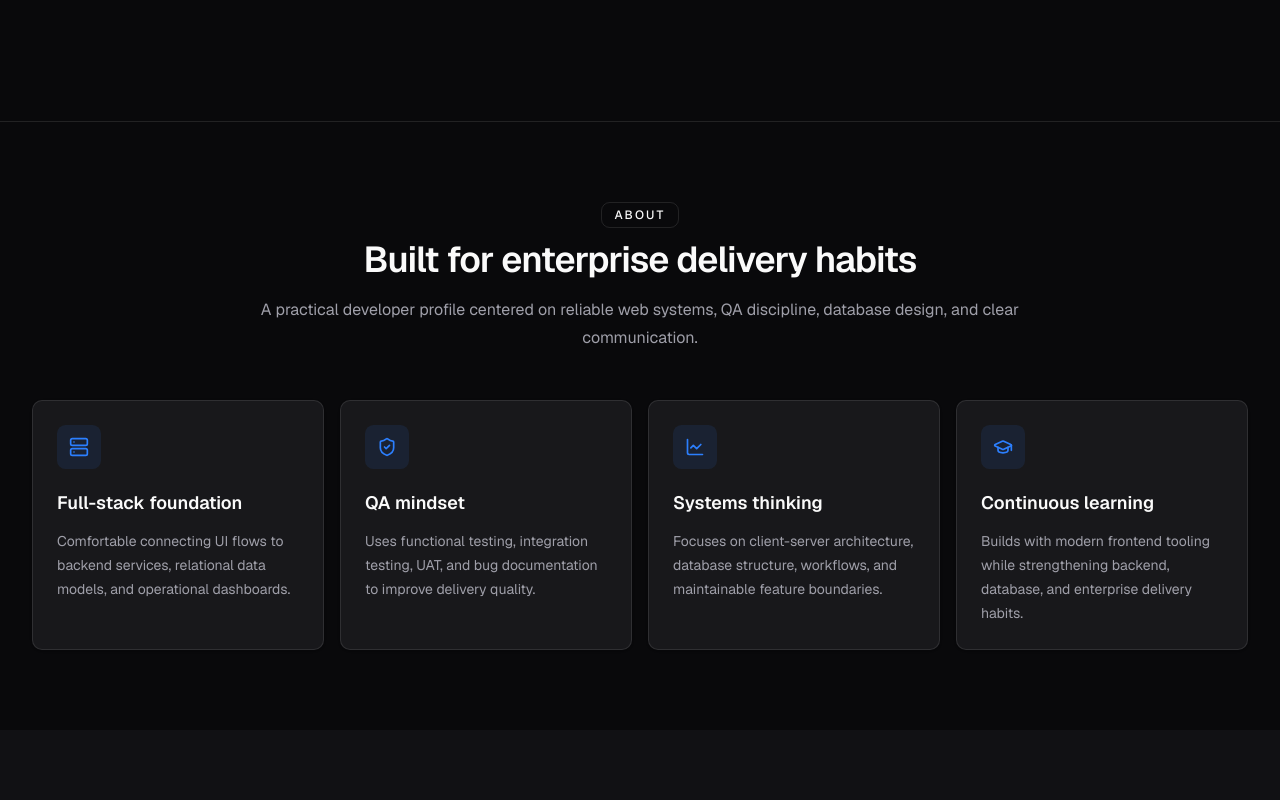
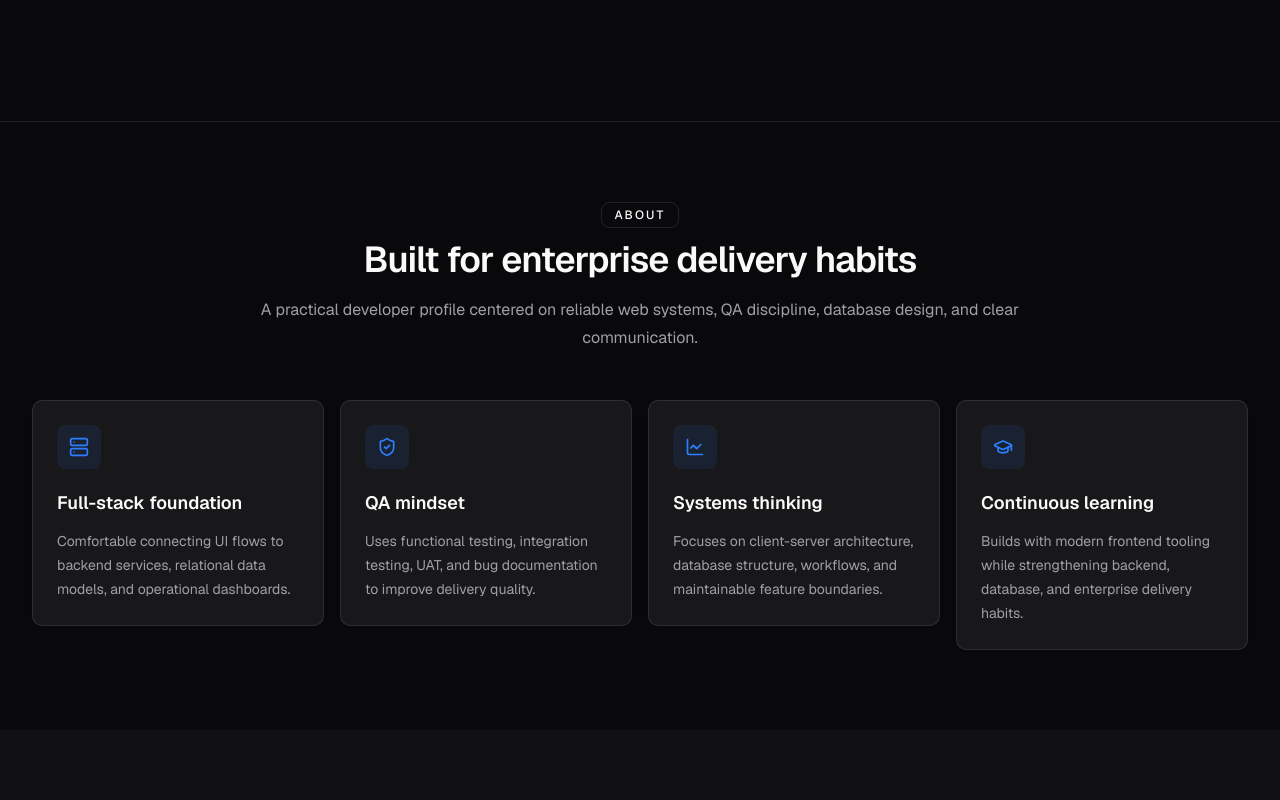
Before and after one commit to Jay-Scripts/CODEX-CRASH-COURSE, a Next.js app: page / in a window 1280 px wide. Shown: the part 680-1480 px from the top of the page. Built offline with nearby package versions, Linux system fonts and the light colour scheme.

Commit message:
optimized sections in page

```diff
--- a/components/sections/home/about-section.tsx
+++ b/components/sections/home/about-section.tsx
@@ -1,6 +1,7 @@
 import { Card, CardContent } from "@/components/ui/card";
 import { aboutHighlights } from "@/constants/portfolio.constants";
 import { AnimatedSection } from "./animated-section";
+import { RevealGroup, RevealItem } from "./scroll-reveal";
 import { SectionHeading } from "./section-heading";
 
 /**
@@ -8,18 +9,21 @@ import { SectionHeading } from "./section-heading";
  */
 export const AboutSection = () => (
   <AnimatedSection className="px-4 py-20 sm:px-6 lg:px-8" id="about">
-    <div className="mx-auto max-w-7xl">
+    <RevealGroup className="mx-auto max-w-7xl">
+      <RevealItem>
         <SectionHeading
           description="A practical developer profile centered on reliable web systems, QA discipline, database design, and clear communication."
           eyebrow="About"
           title="Built for enterprise delivery habits"
         />
-      <div className="grid gap-4 md:grid-cols-2 xl:grid-cols-4">
+      </RevealItem>
+      <RevealGroup className="grid gap-4 md:grid-cols-2 xl:grid-cols-4">
         {aboutHighlights.map((item) => {
           const Icon = item.icon;
 
           return (
-            <Card key={item.title}>
+            <RevealItem key={item.title}>
+              <Card>
                 <CardContent className="p-6">
                   <div className="mb-5 grid size-11 place-items-center rounded-md bg-primary/10 text-primary">
                     <Icon className="size-5" />
@@ -30,9 +34,10 @@ export const AboutSection = () => (
                   </p>
                 </CardContent>
               </Card>
+            </RevealItem>
           );
         })}
-      </div>
-    </div>
+      </RevealGroup>
+    </RevealGroup>
   </AnimatedSection>
 );
--- a/components/sections/home/animated-section.tsx
+++ b/components/sections/home/animated-section.tsx
@@ -5,6 +5,11 @@ import type { ComponentProps } from "react";
 import { cn } from "@/lib/utils";
 
 type AnimatedSectionProps = ComponentProps<typeof motion.section>;
+
+const sectionRevealState = {
+  hidden: {},
+  visible: {},
+};
 
 /**
  * Displays a reusable motion-powered section wrapper with viewport reveal.
@@ -16,10 +21,10 @@ export const AnimatedSection = ({
 }: AnimatedSectionProps) => (
   <motion.section
     className={cn("scroll-mt-24", className)}
-    initial={{ opacity: 0, y: 18 }}
-    transition={{ duration: 0.45, ease: "easeOut" }}
+    initial="hidden"
+    variants={sectionRevealState}
     viewport={{ once: true, amount: 0.18 }}
-    whileInView={{ opacity: 1, y: 0 }}
+    whileInView="visible"
     {...props}
   >
     {children}
--- a/components/sections/home/contact-section.tsx
+++ b/components/sections/home/contact-section.tsx
@@ -5,6 +5,7 @@ import { Button } from "@/components/ui/button";
 import { Card, CardContent } from "@/components/ui/card";
 import { AnimatedSection } from "./animated-section";
 import { ContactForm } from "./contact-form";
+import { RevealGroup, RevealItem } from "./scroll-reveal";
 import { SectionHeading } from "./section-heading";
 
 const contactLinks = [
@@ -33,13 +34,16 @@ export const ContactSection = () => (
     className="bg-muted/30 px-4 py-20 sm:px-6 lg:px-8"
     id="contact"
   >
-    <div className="mx-auto max-w-6xl">
+    <RevealGroup className="mx-auto max-w-6xl">
+      <RevealItem>
         <SectionHeading
           description="Make it easy for recruiters to verify links, download a resume, and start a conversation."
           eyebrow="Contact"
           title="Ready for junior full-stack interviews"
         />
-      <div className="grid gap-6 lg:grid-cols-[0.85fr_1.15fr]">
+      </RevealItem>
+      <RevealGroup className="grid gap-6 lg:grid-cols-[0.85fr_1.15fr]">
+        <RevealItem>
           <Card>
             <CardContent className="space-y-4 p-6">
               {contactLinks.map((item) => {
@@ -78,12 +82,15 @@ export const ContactSection = () => (
               </Button>
             </CardContent>
           </Card>
+        </RevealItem>
+        <RevealItem>
           <Card>
             <CardContent className="p-6">
               <ContactForm />
             </CardContent>
           </Card>
-      </div>
-    </div>
+        </RevealItem>
+      </RevealGroup>
+    </RevealGroup>
   </AnimatedSection>
 );
--- a/components/sections/home/education-section.tsx
+++ b/components/sections/home/education-section.tsx
@@ -3,6 +3,7 @@ import { education } from "@/constants/portfolio.constants";
 import { Badge } from "@/components/ui/badge";
 import { Card, CardContent } from "@/components/ui/card";
 import { AnimatedSection } from "./animated-section";
+import { RevealGroup, RevealItem } from "./scroll-reveal";
 import { SectionHeading } from "./section-heading";
 
 /**
@@ -10,12 +11,15 @@ import { SectionHeading } from "./section-heading";
  */
 export const EducationSection = () => (
   <AnimatedSection className="px-4 py-20 sm:px-6 lg:px-8" id="education">
-    <div className="mx-auto max-w-5xl">
+    <RevealGroup className="mx-auto max-w-5xl">
+      <RevealItem>
         <SectionHeading
           description="Academic foundation in information technology with coursework focused on full-stack development, database systems, software engineering, and systems analysis."
           eyebrow="Education"
           title="BSIT foundation in systems, software, and database development"
         />
+      </RevealItem>
+      <RevealItem>
         <Card>
           <CardContent className="grid gap-8 p-6 md:grid-cols-[0.8fr_1.2fr]">
             <div>
@@ -41,6 +45,7 @@ export const EducationSection = () => (
             </div>
           </CardContent>
         </Card>
-    </div>
+      </RevealItem>
+    </RevealGroup>
   </AnimatedSection>
 );
--- a/components/sections/home/project-filter.tsx
+++ b/components/sections/home/project-filter.tsx
@@ -7,6 +7,7 @@ import { Badge } from "@/components/ui/badge";
 import { Button } from "@/components/ui/button";
 import { Card, CardContent } from "@/components/ui/card";
 import type { Project, ProjectCategory } from "@/types/portfolio.types";
+import { RevealGroup, RevealItem } from "./scroll-reveal";
 
 const filters: { label: string; value: ProjectCategory }[] = [
   { label: "All", value: "all" },
@@ -40,23 +41,25 @@ export const ProjectFilter = ({ projects }: ProjectFilterProps) => {
   }, [activeFilter, projects]);
 
   return (
-    <div>
-      <div className="mb-8 flex flex-wrap justify-center gap-2">
+    <RevealGroup>
+      <RevealGroup className="mb-8 flex flex-wrap justify-center gap-2">
         {filters.map((filter) => (
+          <RevealItem key={filter.value}>
             <Button
               aria-pressed={activeFilter === filter.value}
-            key={filter.value}
               onClick={() => setActiveFilter(filter.value)}
               type="button"
               variant={activeFilter === filter.value ? "default" : "outline"}
             >
               {filter.label}
             </Button>
+          </RevealItem>
         ))}
-      </div>
-      <div className="grid gap-6 lg:grid-cols-2">
+      </RevealGroup>
+      <RevealGroup className="grid gap-6 lg:grid-cols-2">
         {visibleProjects.map((project) => (
-          <Card className="overflow-hidden" id={project.id} key={project.id}>
+          <RevealItem key={project.id}>
+            <Card className="overflow-hidden" id={project.id}>
               <div className="grid min-h-52 place-items-center border-b border-border bg-muted/50 p-6">
                 <Card className="w-full max-w-sm bg-background shadow-sm">
                   <CardContent className="p-4">
@@ -159,8 +162,9 @@ export const ProjectFilter = ({ projects }: ProjectFilterProps) => {
                 </div>
               </CardContent>
             </Card>
+          </RevealItem>
         ))}
-      </div>
-    </div>
+      </RevealGroup>
+    </RevealGroup>
   );
 };
--- a/components/sections/home/projects-section.tsx
+++ b/components/sections/home/projects-section.tsx
@@ -1,6 +1,7 @@
 import { projects } from "@/constants/portfolio.constants";
 import { AnimatedSection } from "./animated-section";
 import { ProjectFilter } from "./project-filter";
+import { RevealGroup, RevealItem } from "./scroll-reveal";
 import { SectionHeading } from "./section-heading";
 
 /**
@@ -8,13 +9,15 @@ import { SectionHeading } from "./section-heading";
  */
 export const ProjectsSection = () => (
   <AnimatedSection className="px-4 py-20 sm:px-6 lg:px-8" id="projects">
-    <div className="mx-auto max-w-7xl">
-      <SectionHeading
-        description="A selection of projects showcasing my ability to design, build, test, document, and deliver practical full-stack systems."
-        eyebrow="Featured Projects"
-        title="Full-stack projects with system design and QA depth"
-      />
+    <RevealGroup className="mx-auto max-w-7xl">
+      <RevealItem>
+        <SectionHeading
+          description="A selection of projects showcasing my ability to design, build, test, document, and deliver practical full-stack systems."
+          eyebrow="Featured Projects"
+          title="Full-stack projects with system design and QA depth"
+        />
+      </RevealItem>
       <ProjectFilter projects={projects} />
-    </div>
+    </RevealGroup>
   </AnimatedSection>
 );
--- /dev/null
+++ b/components/sections/home/scroll-reveal.tsx
@@ -0,0 +1,66 @@
+"use client";
+
+import { motion, type Variants } from "framer-motion";
+import type { ComponentProps } from "react";
+import { cn } from "@/lib/utils";
+
+const smoothEase = [0.22, 1, 0.36, 1] as const;
+
+const staggerGroupVariants: Variants = {
+  hidden: {},
+  visible: {
+    transition: {
+      staggerChildren: 0.12,
+      delayChildren: 0.08,
+    },
+  },
+};
+
+const revealItemVariants: Variants = {
+  hidden: {
+    opacity: 0,
+    y: 24,
+    filter: "blur(10px)",
+  },
+  visible: {
+    opacity: 1,
+    y: 0,
+    filter: "blur(0px)",
+    transition: {
+      duration: 0.55,
+      ease: smoothEase,
+    },
+  },
+};
+
+type RevealGroupProps = ComponentProps<typeof motion.div>;
+
+/**
+ * Displays a motion container that staggers its child reveal animations.
+ */
+export const RevealGroup = ({
+  children,
+  className,
+  variants = staggerGroupVariants,
+  ...props
+}: RevealGroupProps) => (
+  <motion.div className={cn(className)} variants={variants} {...props}>
+    {children}
+  </motion.div>
+);
+
+type RevealItemProps = ComponentProps<typeof motion.div>;
+
+/**
+ * Displays one smoothly animated scroll-reveal item within a section.
+ */
+export const RevealItem = ({
+  children,
+  className,
+  variants = revealItemVariants,
+  ...props
+}: RevealItemProps) => (
+  <motion.div className={cn(className)} variants={variants} {...props}>
+    {children}
+  </motion.div>
+);
```
Also changed, not shown: components/sections/home/experience-section.tsx (+10 -8 lines), components/sections/home/github-activity-section.tsx (+25 -14 lines), components/sections/home/skills-section.tsx (+15 -21 lines), 1 other file (tests, documents, lock files or other folders). Lines whose indentation alone changed are shown as unchanged.
